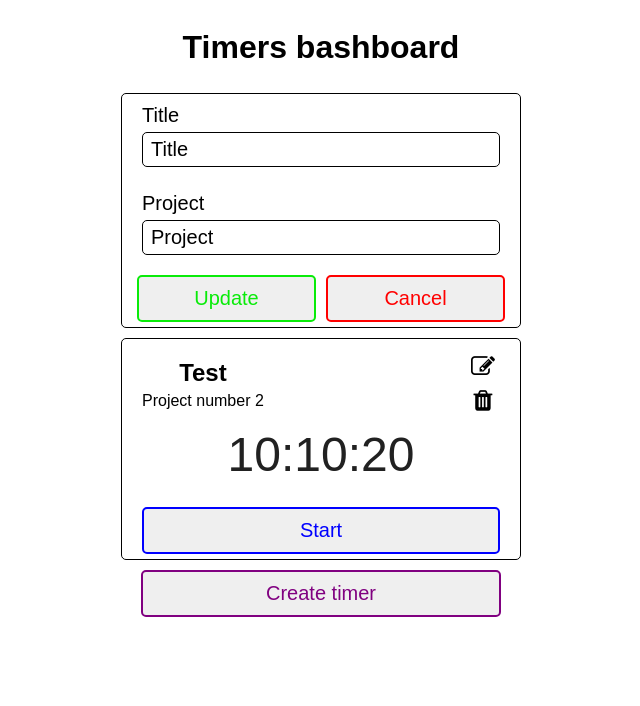
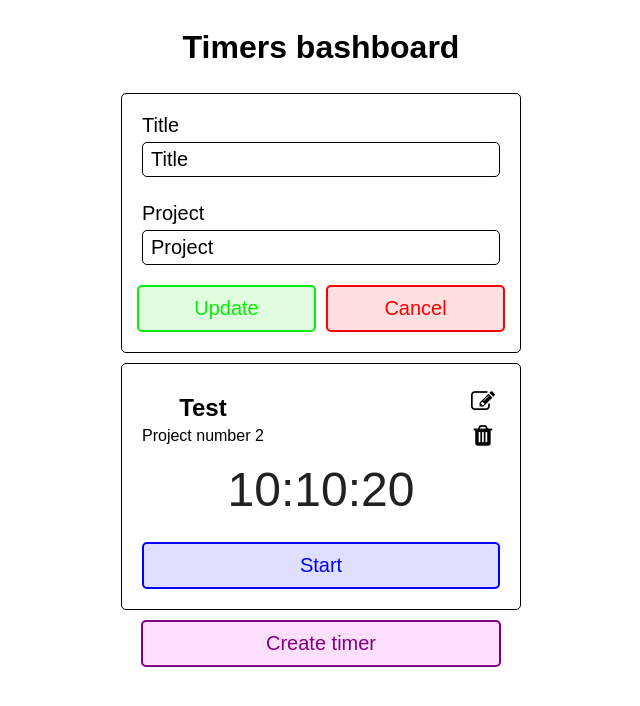
Before and after one commit to MickaelDjak/js.timer, a React (Create React App) app: page / in a window 1280 px wide. Shown: the top 706 px of the page, without its empty margins (319-959 px from the left). Built offline with nearby package versions, Linux system fonts and the light colour scheme.

Commit message:
Styling
Small changes

```diff
--- a/src/styles.css
+++ b/src/styles.css
@@ -19,6 +19,7 @@
   border: 1px solid black;
   border-radius: 5px;
   margin: 5px 0;
+  padding: 10px 0 15px;
   display: flex;
   flex-direction: column;
 }
@@ -90,6 +91,7 @@ button.btn {
   font-size: 1.25em;
   border: 2px blue solid;
   color: blue;
+  background: rgb(0, 0, 255, 0.125);
   border-radius: 5px;
   padding: 10px 20px;
   margin: 5px;
@@ -103,14 +105,17 @@ button.btn-db {
 button.btn-well {
   border-color: rgb(9, 235, 9);
   color: rgb(9, 235, 9);
+  background: rgb(9, 235, 9, 0.125);
 }
 
 button.btn-cancel {
   border-color: red;
   color: red;
+  background: rgb(255, 0, 0, 0.125);
 }
 
 button.btn-create {
   border-color: purple;
   color: purple;
+  background: rgb(255, 0, 255, 0.125);
 }
```
